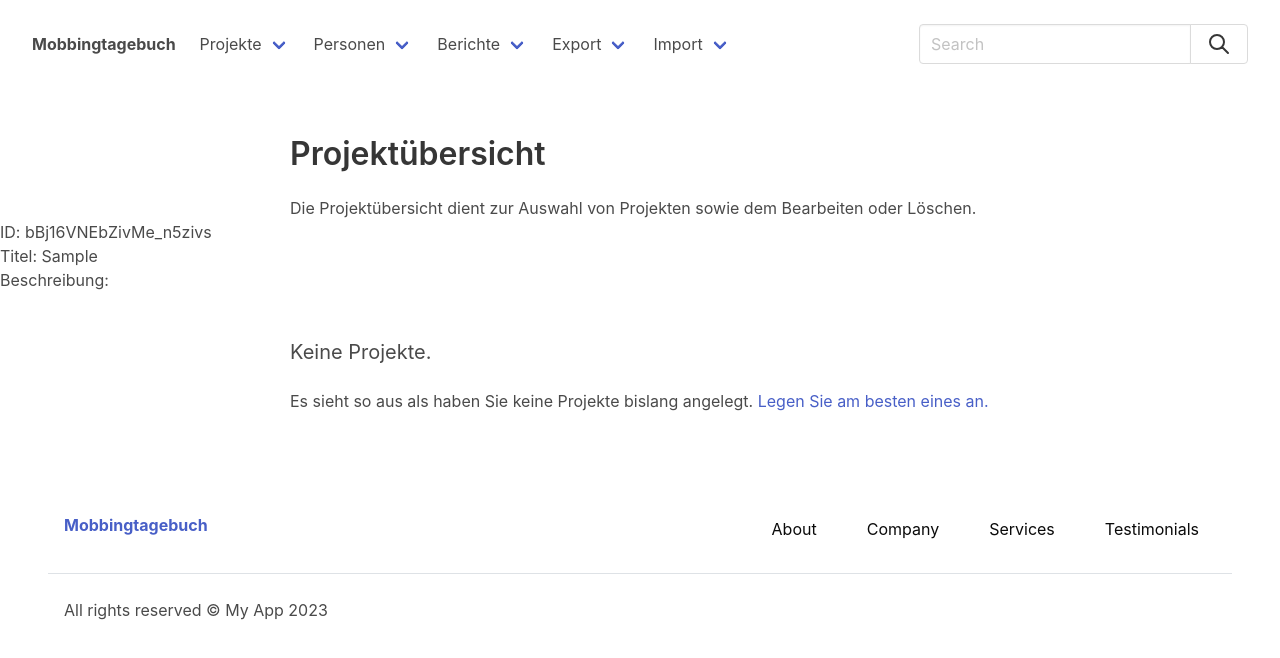
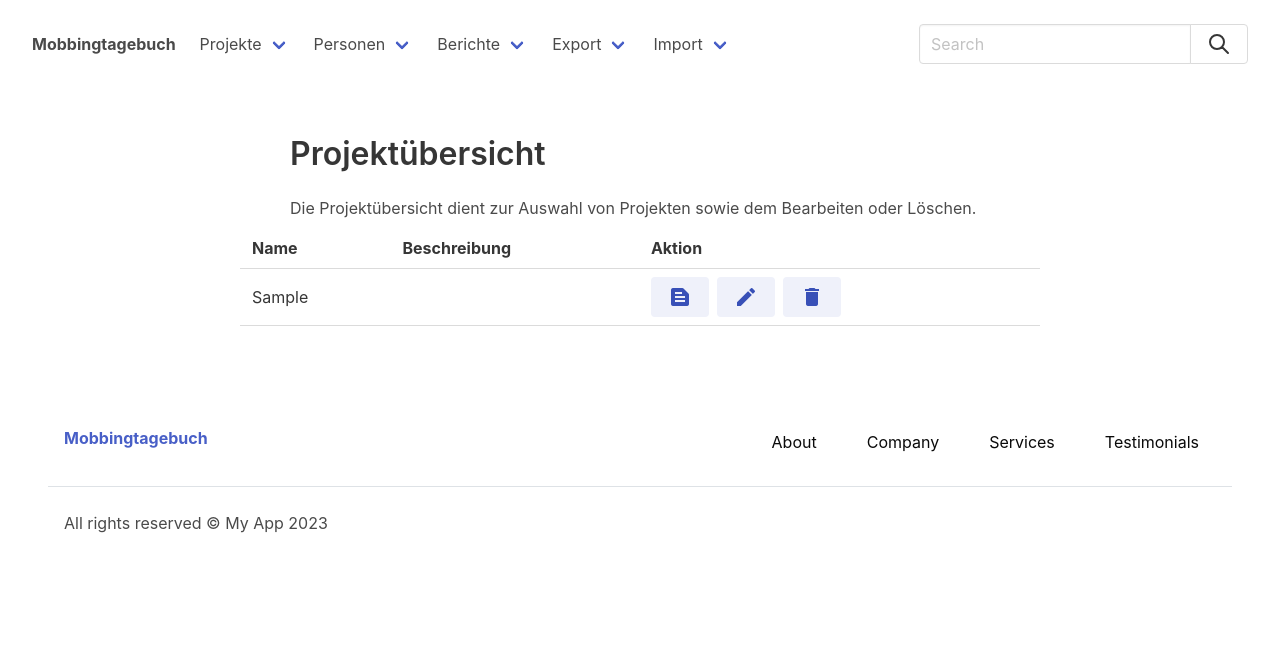
Before and after one commit to moritzott/mobbingtagebuch, an Angular app: page /home in a window 1280 px wide. Both pictures are taken after typing "Sample" into the empty fields and a click on the button "Los geht's". Shown: the top 658 px of the page. Built offline with nearby package versions, Linux system fonts and the light colour scheme.

Commit message:
feat(projects): get all projects in a table list

```diff
--- a/src/app/projects/pages/overview/overview.component.css
+++ b/src/app/projects/pages/overview/overview.component.css
@@ -12,3 +12,8 @@
     max-width: 700px;
     margin: 0 auto;
 }
+
+.table-container {
+    max-width: 800px;
+    margin: 0 auto;
+}
--- a/src/app/projects/pages/overview/overview.component.html
+++ b/src/app/projects/pages/overview/overview.component.html
@@ -8,16 +8,35 @@
             </p>
         </div>
     </div>
-    <div>
-        <ul>
-            <li *ngFor="let project of projects">
-                <p>ID: {{ project.id }}</p>
-                <p>Titel: {{ project.title }}</p>
-                <p>Beschreibung: {{ project.description }}</p>
-            </li>
-        </ul>
+    <!-- if there are projects, show them in a table -->
+    <div *ngIf="projects.length !== 0">
+        <div class="table-container mt-2">
+            <table class="table is-fullwidth">
+                <tr>
+                    <th>Name</th>
+                    <th>Beschreibung</th>
+                    <th>Aktion</th>
+                </tr>
+                <tr *ngFor="let project of projects">
+                    <td class="pt-4">{{ project.title }}</td>
+                    <td class="pt-4">{{ project.description }}</td>
+                    <td>
+                        <button class="button is-link is-light mr-2">
+                            <span class="material-icons"> text_snippet </span>
+                        </button>
+                        <button class="button is-link is-light mr-2">
+                            <span class="material-icons"> edit </span>
+                        </button>
+                        <button class="button is-link is-light">
+                            <span class="material-icons"> delete </span>
+                        </button>
+                    </td>
+                </tr>
+            </table>
+        </div>
     </div>
-    <div class="empty-container my-6">
+    <!-- when no projects are available: show info text with link to create a project -->
+    <div class="empty-container my-6" *ngIf="projects.length === 0">
         <h2 class="subtitle">Keine Projekte.</h2>
         <div class="block">
             <p>
```
